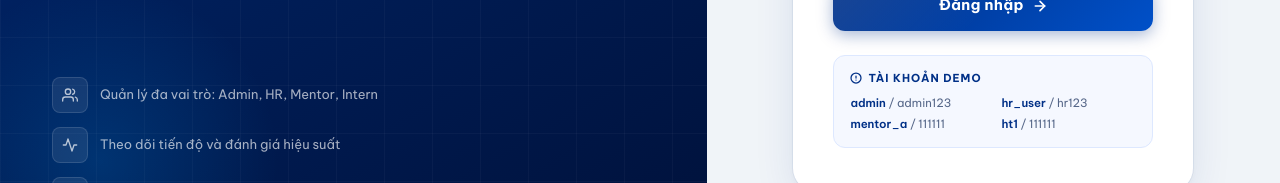
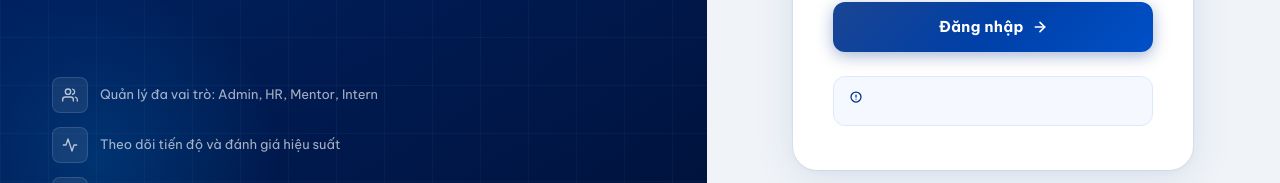
Before and after one commit to yenle2409/QuanLyTTS_MB, a React (Vite) app in the folder frontend/: page / in a window 1280 px wide. Shown: the part 539-722 px from the top of the page. Built offline with nearby package versions, Linux system fonts and the light colour scheme; no server answers.

Commit message:
Update LoginPage.tsx

```diff
--- a/frontend/src/pages/auth/LoginPage.tsx
+++ b/frontend/src/pages/auth/LoginPage.tsx
@@ -672,14 +672,9 @@ export default function LoginPage() {
                   <line x1="12" y1="8" x2="12" y2="12"/>
                   <line x1="12" y1="16" x2="12.01" y2="16"/>
                 </svg>
-                Tài khoản demo
+
               </div>
-              <div className="mb-demo-accounts">
-                <span className="mb-demo-account"><strong>admin</strong> / admin123</span>
-                <span className="mb-demo-account"><strong>hr_user</strong> / hr123</span>
-                <span className="mb-demo-account"><strong>mentor_a</strong> / 111111</span>
-                <span className="mb-demo-account"><strong>ht1</strong> / 111111</span>
-              </div>
+
             </div>
           </div>
         </div>
```
